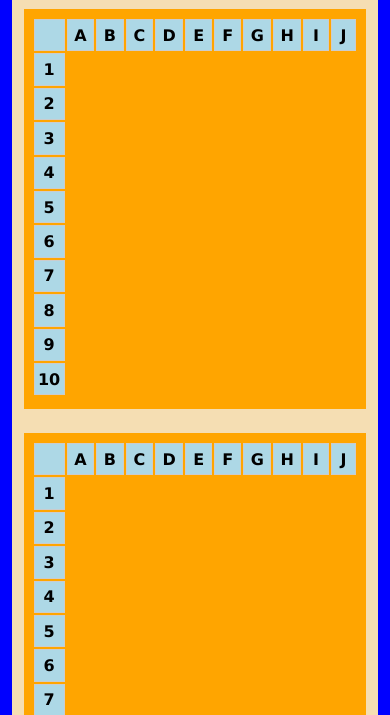
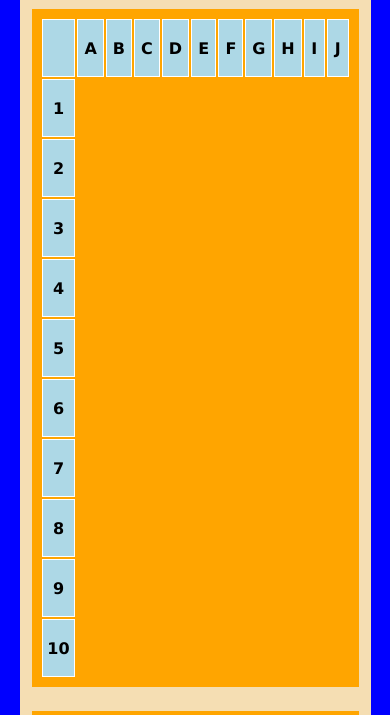
Before and after one commit to Th3-Ian/battleship, a website built with webpack: page src/index.html in a window 390 px wide. Shown: the part 61-776 px from the top of the page. Built offline with nearby package versions, Linux system fonts and the light colour scheme.

Commit message:
Revert "added responsiveness to UI"
This reverts commit ae52bed7f1e229fa05ffe38d0f4b1710ee8f1e0d.

```diff
--- a/src/styles/main.scss
+++ b/src/styles/main.scss
@@ -23,7 +23,7 @@ section {
 }
 
 .main-body {
-	width: 94%;
+	width: 90%;
 	display: flex;
 	flex-wrap: wrap;
 	justify-content: center;
@@ -70,42 +70,3 @@ th {
 	margin: auto;
 	padding: 16px;
 }
-
-
-@media (max-width: 1330px) {
-	.main-body {
-		width: 94%;
-		display: flex;
-		justify-content: center;
-		margin: auto;
-	}
-
-	section {
-		width: 400px;
-		height: 400px;
-	}
-
-	table {
-		width: 100%;
-		padding: 8px 8px 0 8px;
-	}
-
-	td, th {
-		border: 3px solid black;
-		width: 8.6%;
-		position: relative;
-		text-align: center;
-
-	}
-	td:after {
-		content: '';
-		display: block;
-		margin-top: 12px;
-	}
-	td, th {
-		width: 2rem;
-		height: 1.9rem;
-		border: 1px solid #ccc;
-		text-align: center;
-	}
-}
```
Also changed, not shown: dist/main.js.
